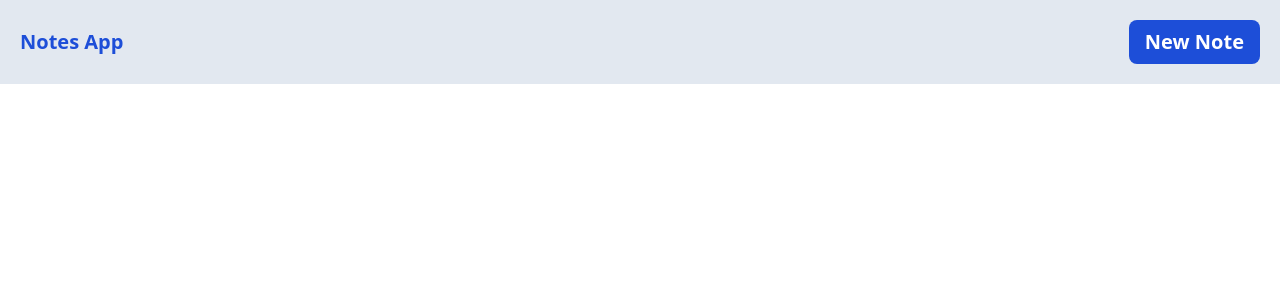
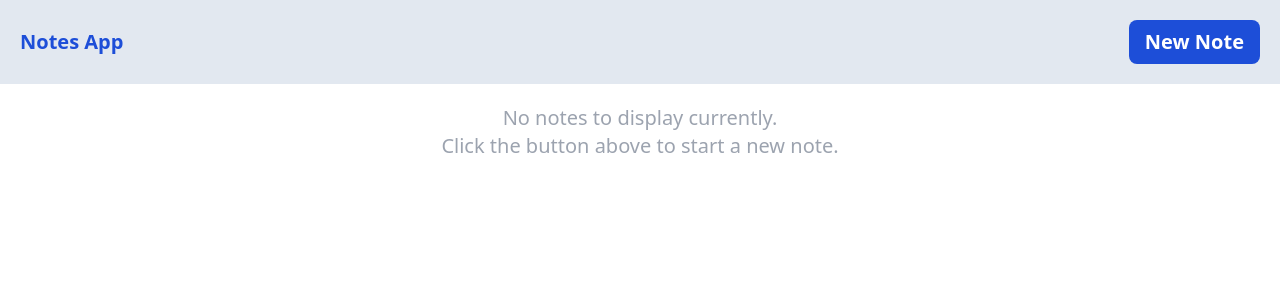
Before and after one commit to elvisnipah/notes-app-challenge, a React (Create React App) app: page / in a window 1280 px wide. Shown: the top 300 px of the page. Built offline with nearby package versions, Linux system fonts and the light colour scheme.

Commit message:
create page showing empty notes

```diff
--- a/public/index.html
+++ b/public/index.html
@@ -1,28 +1,15 @@
 <!DOCTYPE html>
-<html lang="en">
+<html lang="en" class="flex flex-col min-h-full">
   <head>
     <meta charset="utf-8" />
     <meta name="viewport" content="width=device-width, initial-scale=1" />
     <meta name="theme-color" content="#000000" />
     <meta name="description" content="Notes App" />
-    <!--
-      manifest.json provides metadata used when your web app is installed on a
-      user's mobile device or desktop. See https://developers.google.com/web/fundamentals/web-app-manifest/
-    -->
-    <link rel="manifest" href="%PUBLIC_URL%/manifest.json" />
-    <!--
-      Notice the use of %PUBLIC_URL% in the tags above.
-      It will be replaced with the URL of the `public` folder during the build.
-      Only files inside the `public` folder can be referenced from the HTML.
-
-      Unlike "/favicon.ico" or "favicon.ico", "%PUBLIC_URL%/favicon.ico" will
-      work correctly both with client-side routing and a non-root public URL.
-      Learn how to configure a non-root public URL by running `npm run build`.
-    -->
     <title>Notes App</title>
   </head>
-  <body>
+
+  <body class="flex flex-col grow min-w-full">
     <noscript>You need to enable JavaScript to run this app.</noscript>
-    <div id="root"></div>
+    <div id="root" class="flex flex-col grow"></div>
   </body>
 </html>
--- a/src/App.js
+++ b/src/App.js
@@ -1,10 +1,12 @@
 import "./App.css";
+import Body from "./components/Body";
 import Header from "./components/Header";
 
 function App() {
   return (
-    <div className="App">
+    <div className="flex flex-col grow">
       <Header />
+      <Body />
     </div>
   );
 }
--- a/src/components/Body.js
+++ b/src/components/Body.js
@@ -0,0 +1,18 @@
+import React from "react";
+
+function Body() {
+  const notes = false;
+  return (
+    <div>
+      {/* if there are no notes, render this div informing user of no notes */}
+      {!notes && (
+        <div className="text-xl text-gray-400 flex justify-center items-center p-5 text-center">
+          No notes to display currently. <br /> Click the button above to start
+          a new note.
+        </div>
+      )}
+    </div>
+  );
+}
+
+export default Body;
--- /dev/null
+++ b/src/components/NoteForm.js
@@ -0,0 +1,8 @@
+import React, { useState } from "react";
+
+function NoteForm() {
+  const [formData, setFormData] = useState({});
+  return <div></div>;
+}
+
+export default NoteForm;
--- a/tailwind.config.js
+++ b/tailwind.config.js
@@ -1,6 +1,6 @@
 /** @type {import('tailwindcss').Config} */
 module.exports = {
-  content: ["./src/**/*.{js,jsx,ts,tsx}"],
+  content: ["./src/**/*.{js,jsx,ts,tsx,html}", "./public/*.html"],
   theme: {
     extend: {},
   },
```
